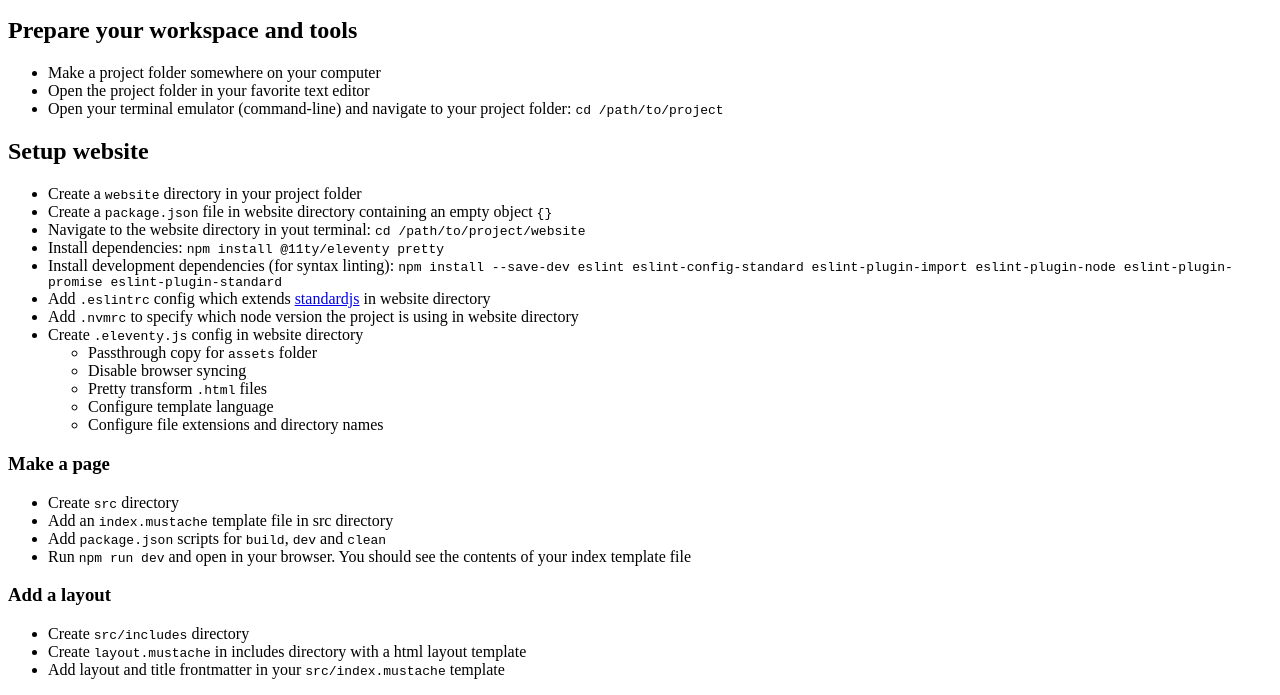
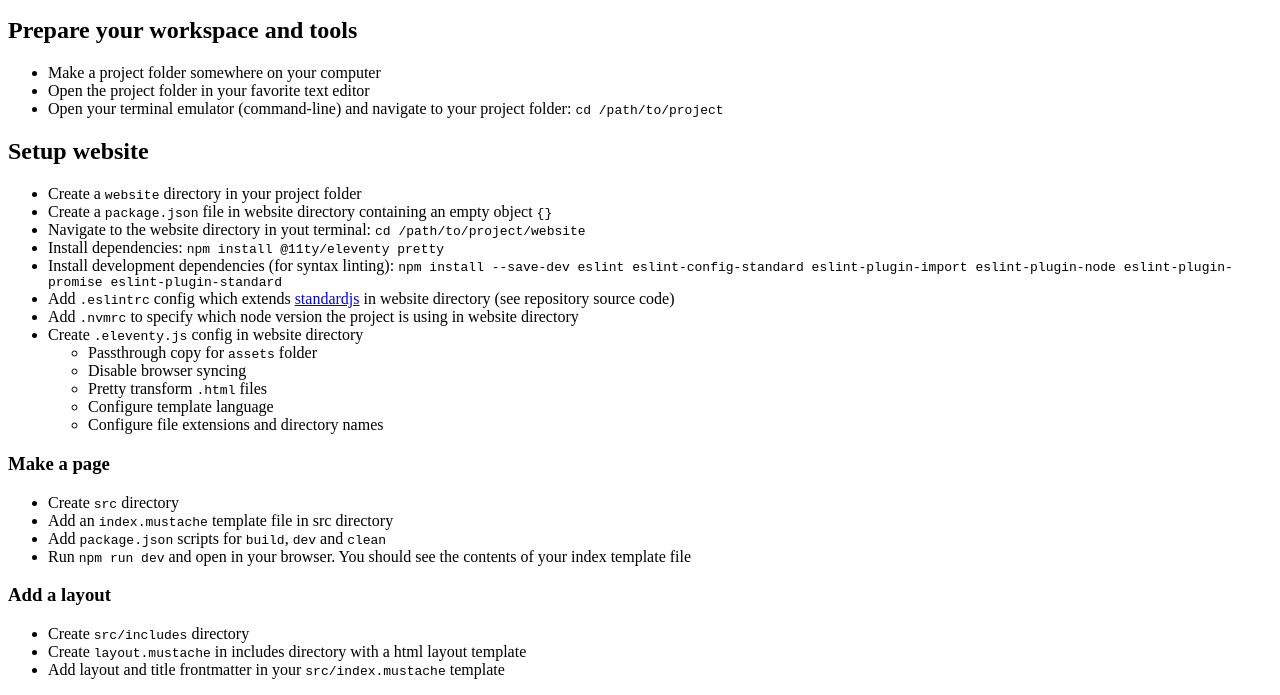
Before and after one commit to internetfriendsforever/web-starter, an Eleventy site: page steps.md in a window 1280 px wide. Shown: the part 87-782 px from the top of the page. Built offline with nearby package versions, Linux system fonts and the light colour scheme; Eleventy itself is replaced by a stand-in of ours; files that its build step writes are made by us from their sources.

Commit message:
Update steps.md

```diff
--- a/steps.md
+++ b/steps.md
@@ -13,7 +13,7 @@ These instructions are general steps on how to reproduce the example website. It
 - Navigate to the website directory in yout terminal: `cd /path/to/project/website`
 - Install dependencies: `npm install @11ty/eleventy pretty`
 - Install development dependencies (for syntax linting): `npm install --save-dev eslint eslint-config-standard eslint-plugin-import eslint-plugin-node eslint-plugin-promise eslint-plugin-standard`
-- Add `.eslintrc` config which extends [standardjs](https://standardjs.com/) in website directory
+- Add `.eslintrc` config which extends [standardjs](https://standardjs.com/) in website directory (see repository source code)
 - Add `.nvmrc` to specify which node version the project is using in website directory
 - Create `.eleventy.js` config in website directory
   - Passthrough copy for `assets` folder
```
